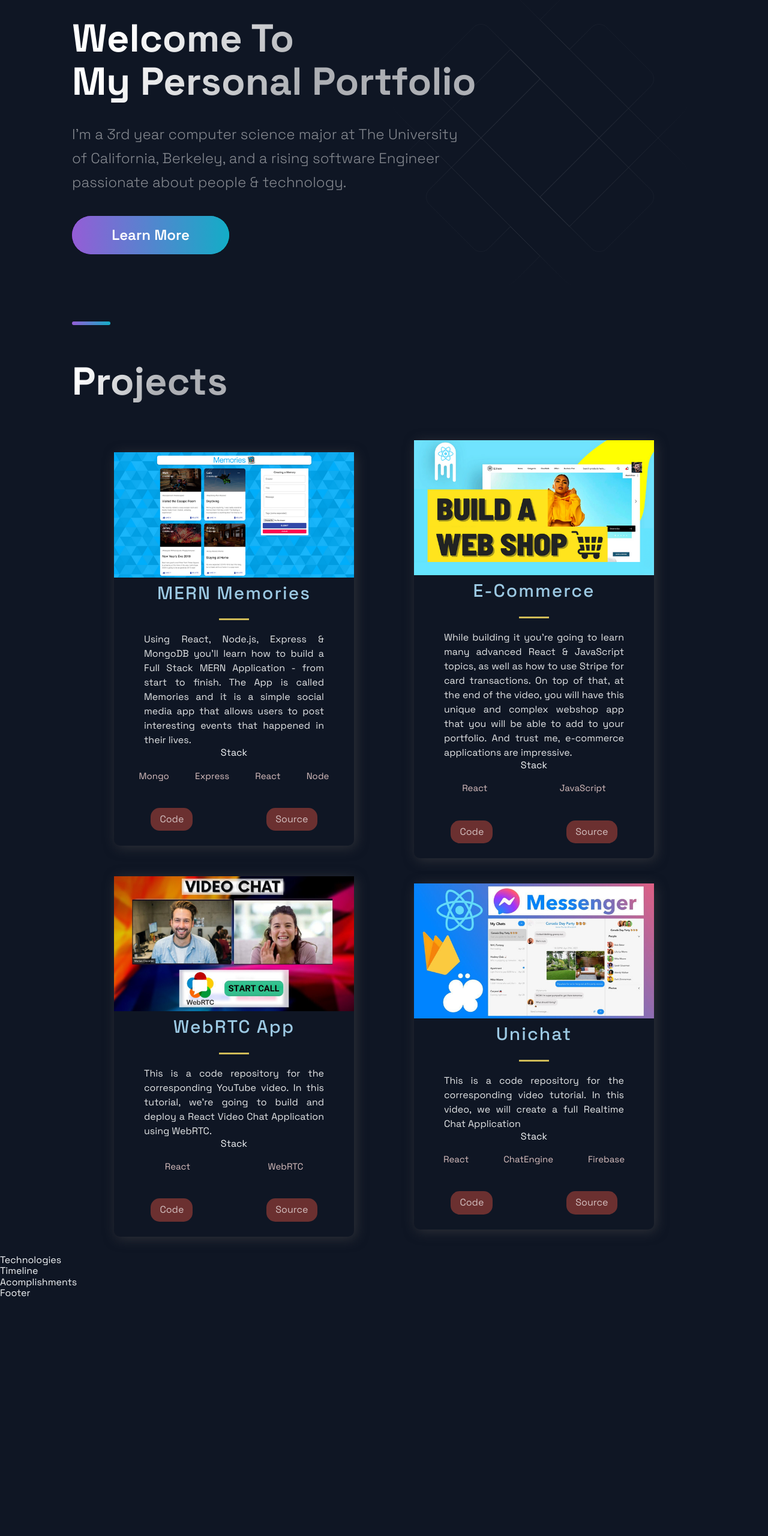
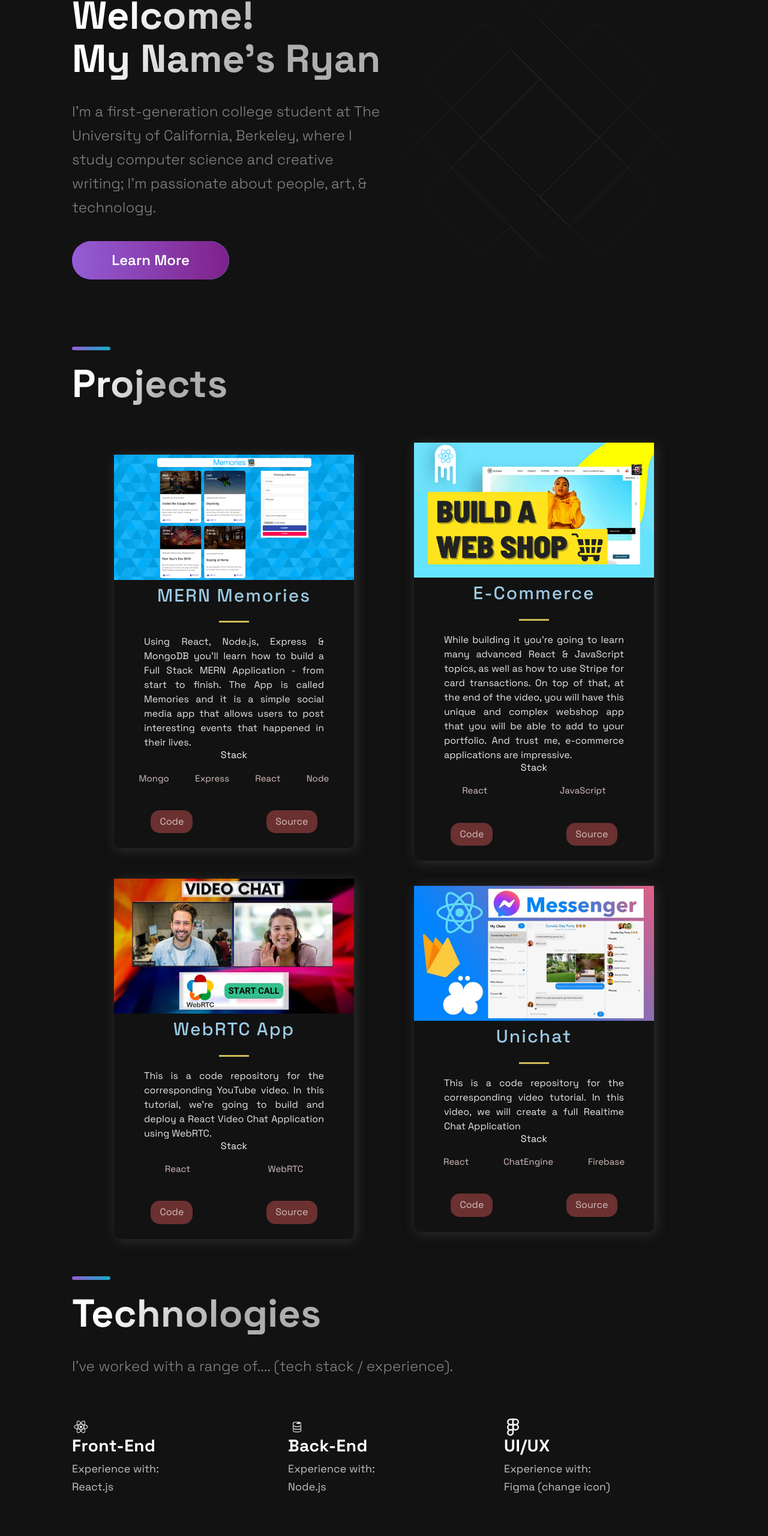
Before and after one commit to ryan-garay89/rg-portfolio-website, a Next.js app: page / in a window 1280 px wide. Shown: the part 143-2704 px from the top of the page at 60% size. Before the commit the page ends 2309 px from the top, so only its background shows below. Built offline with nearby package versions, Linux system fonts and the light colour scheme.

Commit message:
finished up to timeline carousel

```diff
--- a/src/components/Header/Header.js
+++ b/src/components/Header/Header.js
@@ -1,8 +1,8 @@
 import Link from 'next/link';
 import React from 'react';
-import { AiFillGithub, AiFillInstagram, AiFillLinkedin } from 'react-icons/ai';
+import {AiFillFacebook, AiFillGithub, AiFillInstagram, AiFillLinkedin} from 'react-icons/ai';
 import { DiCssdeck } from 'react-icons/di';
-
+import { AiFillHome } from 'react-icons/ai'
 import { Container, Div1, Div2, Div3, NavLink, SocialIcons, Span } from './HeaderStyles';
 
 const Header = () =>  (
@@ -10,7 +10,7 @@ const Header = () =>  (
       <Div1>
           <Link href="/">
               <a style={{ display: "flex", alignItems: "center", color: 'white', marginBottom: '21px' }}>
-                  <DiCssdeck size="3rem" /> <Span>Portfolio</Span>
+                  <AiFillHome size="3rem" style={{ padding: '5px' }} /> <Span>Home</Span>
               </a>
           </Link>
       </Div1>
@@ -32,14 +32,14 @@ const Header = () =>  (
           </li>
       </Div2>
       <Div3>
-          <SocialIcons href="https://github.com">
+          <SocialIcons href="https://github.com/ryan-garay89">
               <AiFillGithub size="3rem" />
           </SocialIcons>
-          <SocialIcons href="https://linkedin.com">
+          <SocialIcons href="https://www.linkedin.com/in/ryan-garay-b11462194/">
               <AiFillLinkedin size="3rem" />
           </SocialIcons>
-          <SocialIcons href="https://instagram.com">
-              <AiFillInstagram size="3rem" />
+          <SocialIcons href="https://www.facebook.com/ryan.garay.399">
+              <AiFillFacebook size="3rem" />
           </SocialIcons>
       </Div3>
   </Container>
--- a/src/components/Hero/Hero.js
+++ b/src/components/Hero/Hero.js
@@ -6,13 +6,14 @@ import { LeftSection } from './HeroStyles';
 
 const Hero = (props) => (
   <Section row nopadding>
-      <LeftSection>
+      <LeftSection style={{}}>
           <SectionTitle main center>
-              Welcome To <br />
-              My Personal Portfolio
+              Welcome! <br />
+              My Name's Ryan
           </SectionTitle>
           <SectionText>
-              I'm a 3rd year computer science major at The University of California, Berkeley, and a rising software Engineer passionate about people & technology.
+              I'm a first-generation college student at The University of California, Berkeley,
+              where I study computer science and creative writing; I'm passionate about people, art, & technology.
           </SectionText>
           <Button onClick={() => window.location = "https://google.com"}>Learn More</Button>
       </LeftSection>
--- a/src/components/Technologies/Technologies.js
+++ b/src/components/Technologies/Technologies.js
@@ -1,11 +1,50 @@
 import React from 'react';
 import { DiFirebase, DiReact, DiZend } from 'react-icons/di';
+import { FiFigma } from 'react-icons/fi';
 import { Section, SectionDivider, SectionText, SectionTitle } from '../../styles/GlobalComponents';
 import { List, ListContainer, ListItem, ListParagraph, ListTitle } from './TechnologiesStyles';
 
 const Technologies = () =>  (
   <div>
-    Technologies
+    <Section nonpadding id="tech">
+        <SectionDivider />
+        <SectionTitle main >Technologies</SectionTitle>
+        <SectionText>
+            I've worked with a range of.... (tech stack / experience).
+        </SectionText>
+        <List>
+            <ListItem>
+                <DiReact size="3rem" />
+                <ListContainer>
+                    <ListTitle>Front-End</ListTitle>
+                    <ListParagraph>
+                        Experience with: <br />
+                        React.js
+                    </ListParagraph>
+                </ListContainer>
+            </ListItem>
+            <ListItem>
+                <DiFirebase size="3rem" />
+                <ListContainer>
+                    <ListTitle>Back-End</ListTitle>
+                    <ListParagraph>
+                        Experience with: <br />
+                        Node.js
+                    </ListParagraph>
+                </ListContainer>
+            </ListItem>
+            <ListItem>
+                <FiFigma size="3rem" />
+                <ListContainer>
+                    <ListTitle>UI/UX</ListTitle>
+                    <ListParagraph>
+                        Experience with: <br />
+                        Figma (change icon)
+                    </ListParagraph>
+                </ListContainer>
+            </ListItem>
+        </List>
+    </Section>
   </div>
 );
 
--- a/src/components/TimeLine/TimeLine.js
+++ b/src/components/TimeLine/TimeLine.js
@@ -4,25 +4,25 @@ import { CarouselButton, CarouselButtonDot, CarouselButtons, CarouselContainer,
 import { Section, SectionDivider, SectionText, SectionTitle } from '../../styles/GlobalComponents';
 import { TimeLineData } from '../../constants/constants';
 
-const TOTAL_CAROUSEL_COUNT = TimeLineData.length;
+const TOTAL_CAROUSEL_COUNT = TimeLineData.length - 1;
 
 const Timeline = () => {
-  // const [activeItem, setActiveItem] = useState(0);
-  // const carouselRef = useRef();
+  const [activeItem, setActiveItem] = useState(0);
+  const carouselRef = useRef();
 
   // const scroll = (node, left) => {
   //   return node.scrollTo({ left, behavior: 'smooth' });
   // }
 
-  // const handleClick = (e, i) => {
-  //   e.preventDefault();
+  const handleClick = (e, i) => {
+    e.preventDefault();
 
-  //   if (carouselRef.current) {
-  //     const scrollLeft = Math.floor(carouselRef.current.scrollWidth * 0.7 * (i / TimeLineData.length));
+    if (carouselRef.current) {
+      const scrollLeft = Math.floor(carouselRef.current.scrollWidth * 0.7 * (i / TimeLineData.length));
 
-  //     scroll(carouselRef.current, scrollLeft);
-  //   }
-  // }
+      scroll(carouselRef.current, scrollLeft);
+    }
+  }
 
   // const handleScroll = () => {
   //   if (carouselRef.current) {
@@ -44,7 +44,31 @@ const Timeline = () => {
 
   return (
     <div>
-      Timeline
+      <Section id="about">
+          <SectionTitle>Timeline</SectionTitle>
+          <SectionText>
+              Milestones, goals, etc...
+          </SectionText>
+          <CarouselContainer ref={carouselRef}>
+              <>
+                  {TimeLineData.map((item, index) => (
+                     <CarouselMobileScrollNode key={index} final={index === TOTAL_CAROUSEL_COUNT}>
+                         <CarouselItem
+                            index={index}
+                            id={`carousel__item-${index}`}
+                            active={activeItem}
+                            onClick={(e) => handleClick(e, index)}
+                         >
+                             <CarouselItemTitle>
+                                 {item.year}
+                                 {}
+                             </CarouselItemTitle>
+                         </CarouselItem>
+                     </CarouselMobileScrollNode>
+                  ))}
+              </>
+          </CarouselContainer>
+      </Section>
     </div>
   );
 };
--- a/src/styles/GlobalComponents/index.js
+++ b/src/styles/GlobalComponents/index.js
@@ -34,7 +34,7 @@ export const SectionTitle = styled.h2`
   -webkit-background-clip: text;
   -webkit-text-fill-color: transparent;
   margin-bottom: 16px;
-  padding: ${(props) => props.main ? '58px 0 16px' : '0'};
+  padding: ${(props) => props.main ? '20px 0 16px' : '0'};
 
   @media ${props => props.theme.breakpoints.md}{
     font-size: ${(props) => props.main ? '56px' : '48px'};
@@ -209,7 +209,7 @@ export const ButtonFront = styled.button`
   left: 0;
   width: 100%;
   height: 100%;
-  background: ${({ alt }) => alt ? 'linear-gradient(270deg, #F46737 0%, #945DD6 100%)' : 'linear-gradient(270deg, #13ADC7 0%, #945DD6 100%)'};
+  background: ${({ alt }) => alt ? 'linear-gradient(270deg, #F46737 0%, #602c9e 100%)' : 'linear-gradient(270deg, #7f218a 0%, #945DD6 100%)'};
   opacity: ${({ disabled }) => disabled ? '.5' : '1'};
   transition: .4s ease;
   font-size: ${({ alt }) => alt ? '20px' : '24px'};
--- a/src/themes/default.js
+++ b/src/themes/default.js
@@ -7,7 +7,7 @@ export default {
   // Colors for layout
   colors: {
     primary1: "hsl(204,23.8%,95.9%)",
-    background1: "#0F1624",
+    background1: "#121212",
     accent1: "hsl(34.9,98.6%,72.9%)",
     button: "hsl(205.1,100%,36.1%)",
     background2: "hsl(232.7,27.3%,23.7%)",
```
